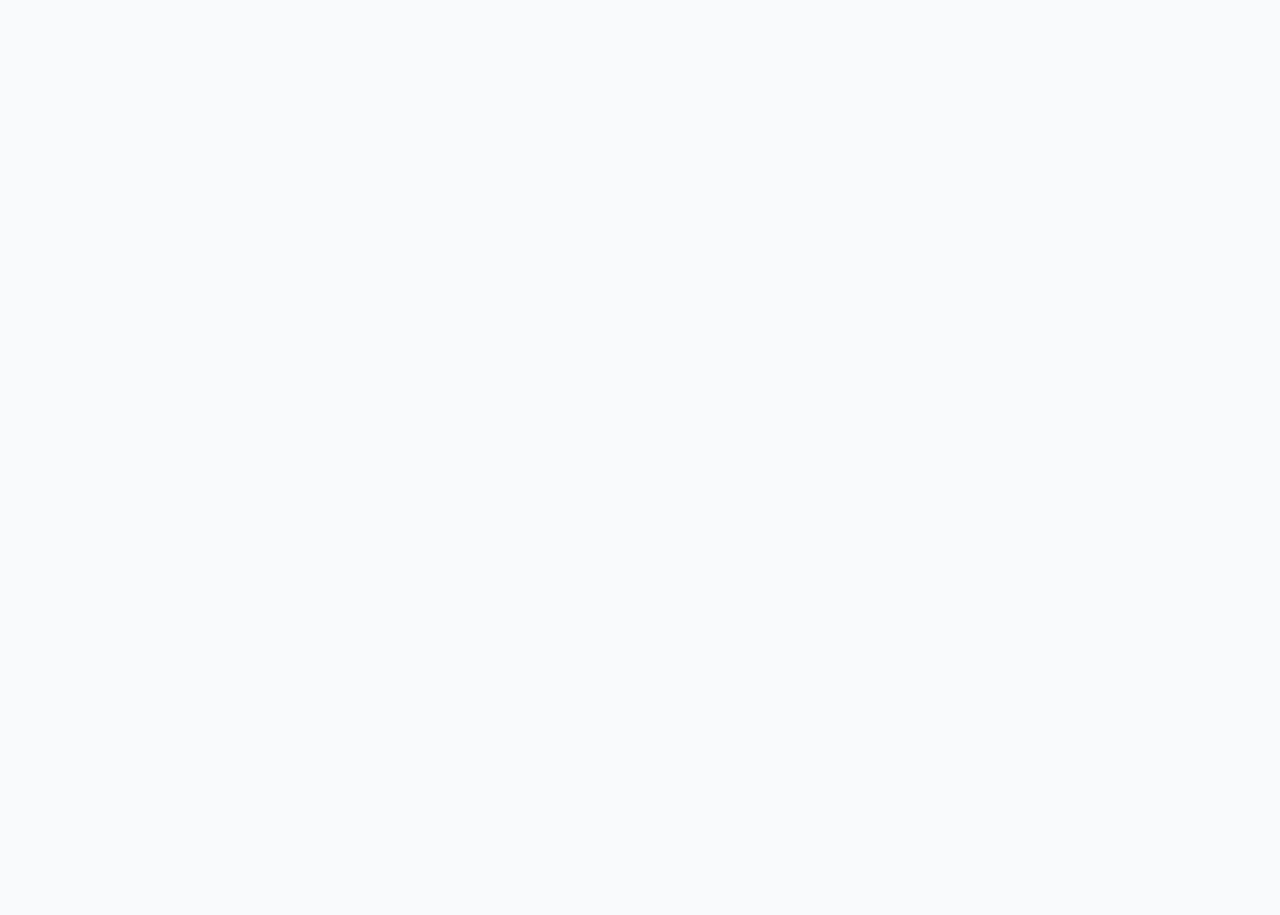
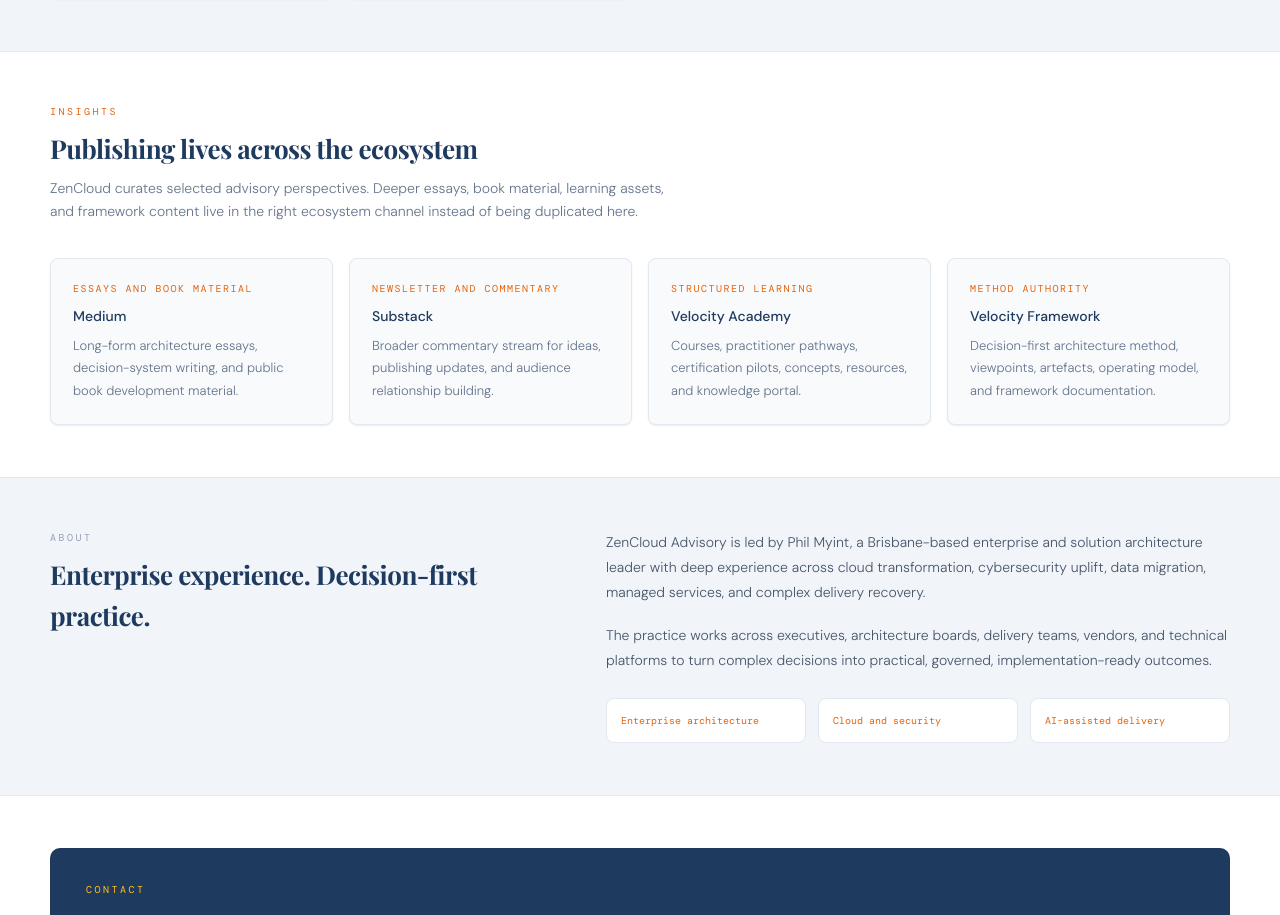
Before and after one commit to ZenCloudAU/zencloud-advisory, a React (Vite) app: page / in a window 1280 px wide. Shown: the part 3575-4490 px from the top of the page. Before the commit the page ends 3004 px from the top, so only its background shows below. Built offline with nearby package versions, Linux system fonts and the light colour scheme; a web font is replaced by a local one.

Commit message:
Wire launch-ready ZenCloud site sections

```diff
--- a/src/App.tsx
+++ b/src/App.tsx
@@ -5,6 +5,10 @@
 import AdvisoryServices from './components/AdvisoryServices'
 import EcosystemMap from './components/EcosystemMap'
 import VafStrip from './components/VafStrip'
+import ToolsSection from './components/ToolsSection'
+import InsightsSection from './components/InsightsSection'
+import AboutSection from './components/AboutSection'
+import ContactSection from './components/ContactSection'
 import Footer from './components/Footer'
 
 export default function App() {
@@ -18,6 +22,10 @@
         <AdvisoryServices />
         <EcosystemMap />
         <VafStrip />
+        <ToolsSection />
+        <InsightsSection />
+        <AboutSection />
+        <ContactSection />
       </main>
       <Footer />
     </>
```
